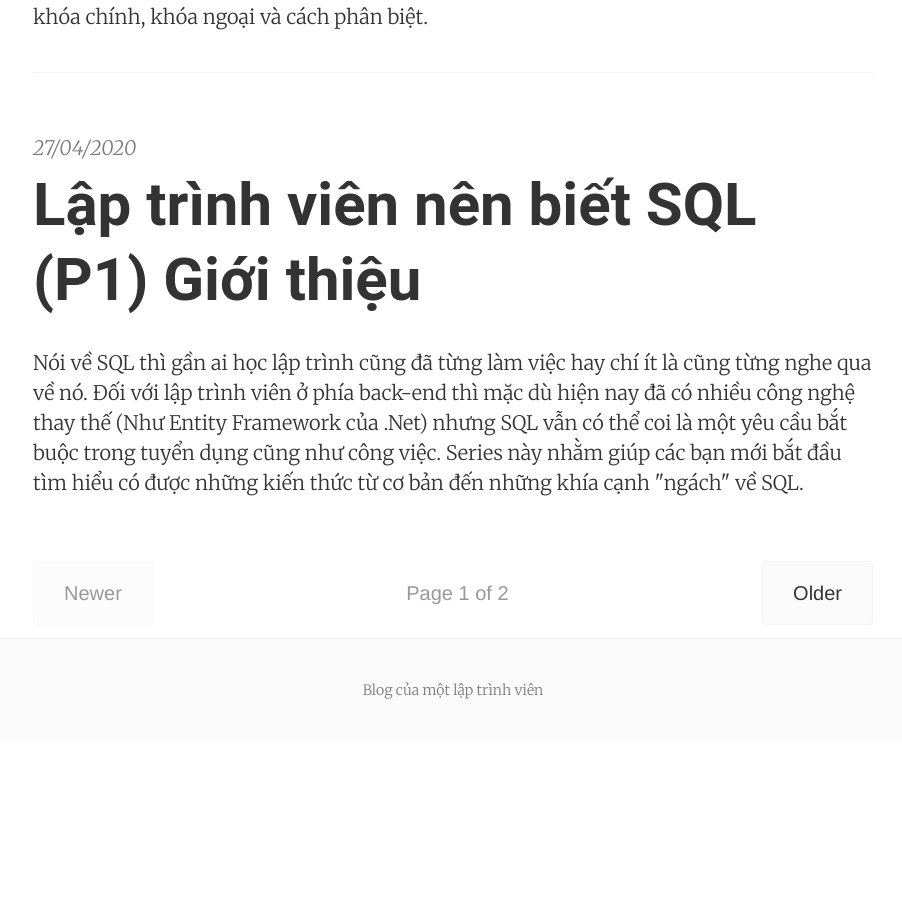
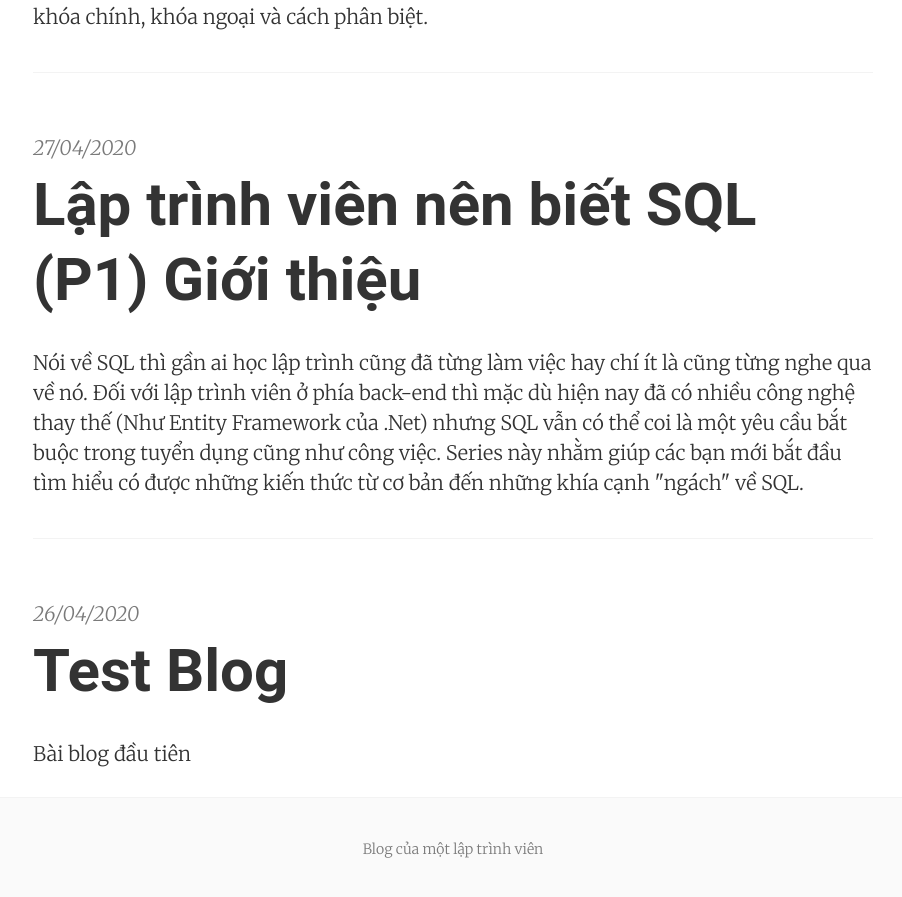
Before and after one commit to LaptrinhvienBlog/LapTrinhVienBlog.github.io, a Jekyll site: the page built from index.html, in a window 1280 px wide and 900 px high, scrolled down 1509 px. Shown: the top 897 px of the window, without its empty margins (187-1089 px from the left). Built offline with Jekyll 4.4.1, drawn with Linux system fonts in a browser that asks for light colours; nearby versions of some CDN libraries; the list of posts is cut into pages by our own code; before the commit the page ends 2251 px from its top, so only the background shows below that.

Commit message:
Fix pagination
- 4 site per page

```diff
--- a/_config.yml
+++ b/_config.yml
@@ -116,7 +116,7 @@ markdown:     kramdown
 redcarpet:
   extensions: ['smart', 'tables', 'with_toc_data']
 permalink:    pretty
-paginate:     4
+paginate:     7
 sass:
   style: compressed
 plugins:
```
